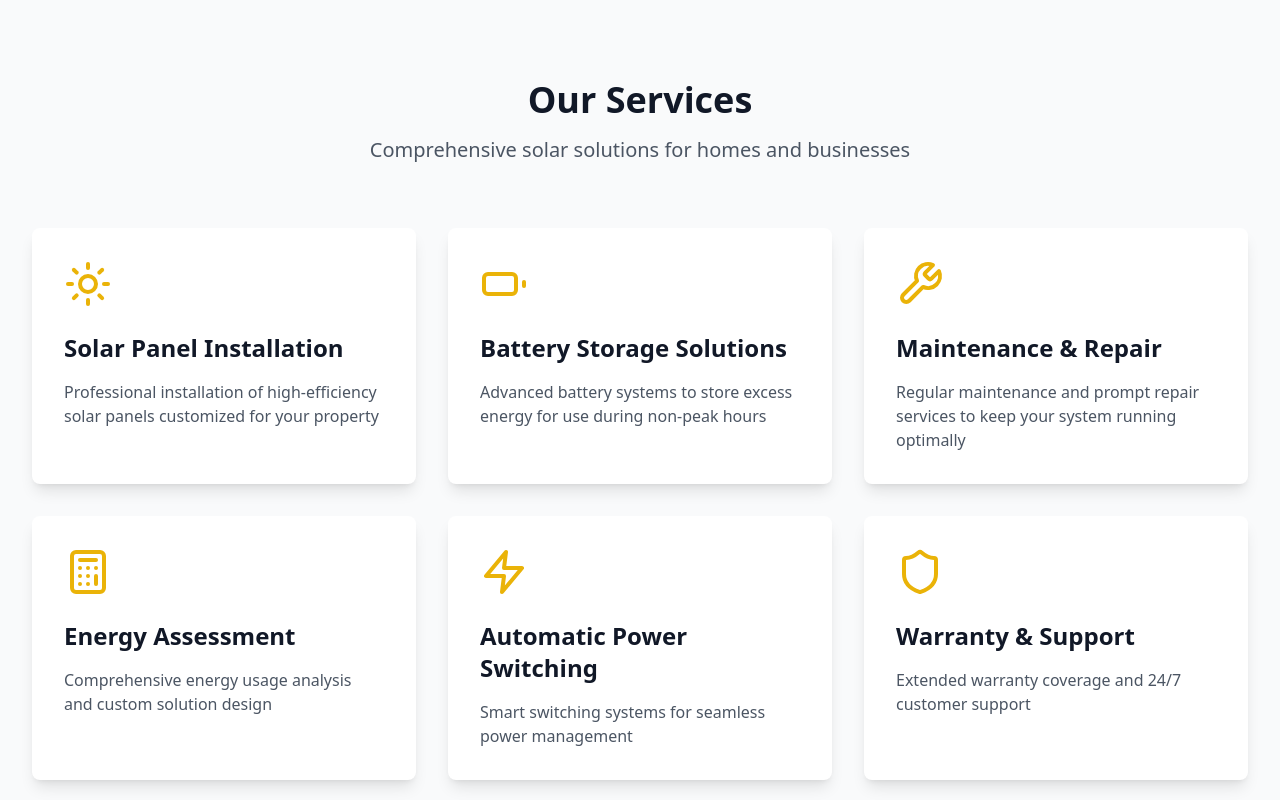
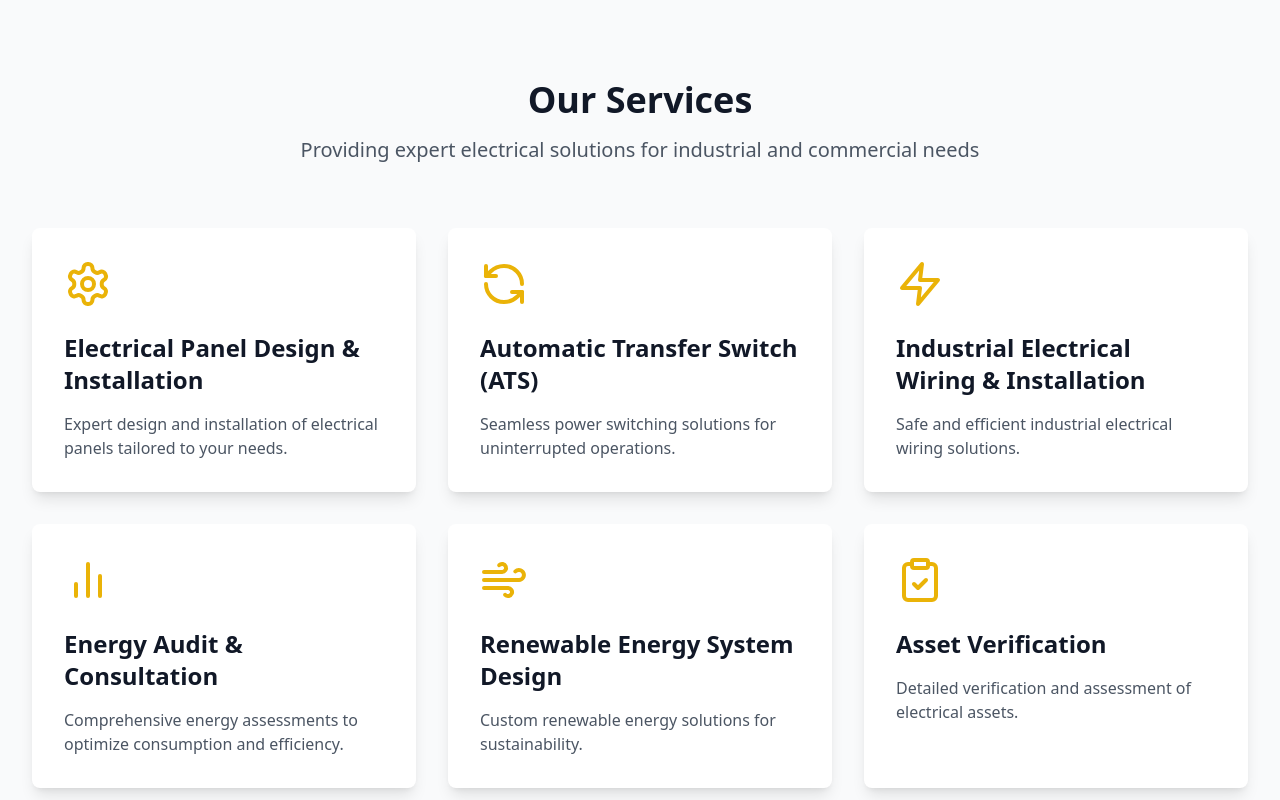
Before and after one commit to tobidelly/solar_energy, a React (Vite) app: page / in a window 1280 px wide. Shown: the part 800-1600 px from the top of the page. Built offline with nearby package versions, Linux system fonts and the light colour scheme.

Commit message:
Our Services changed to a new list

```diff
--- a/src/components/Services.tsx
+++ b/src/components/Services.tsx
@@ -1,37 +1,37 @@
 import React from 'react';
-import { Sun, Battery, Wrench, Calculator, Zap, Shield } from 'lucide-react';
+import { Settings, RefreshCcw, Zap, BarChart2, Wind, ClipboardCheck } from 'lucide-react';
 
 export default function Services() {
   const services = [
     {
-      icon: <Sun className="h-12 w-12 text-yellow-500" />,
-      title: "Solar Panel Installation",
-      description: "Professional installation of high-efficiency solar panels customized for your property"
+      icon: <Settings className="h-12 w-12 text-yellow-500" />,
+      title: "Electrical Panel Design & Installation",
+      description: "Expert design and installation of electrical panels tailored to your needs."
     },
     {
-      icon: <Battery className="h-12 w-12 text-yellow-500" />,
-      title: "Battery Storage Solutions",
-      description: "Advanced battery systems to store excess energy for use during non-peak hours"
-    },
-    {
-      icon: <Wrench className="h-12 w-12 text-yellow-500" />,
-      title: "Maintenance & Repair",
-      description: "Regular maintenance and prompt repair services to keep your system running optimally"
-    },
-    {
-      icon: <Calculator className="h-12 w-12 text-yellow-500" />,
-      title: "Energy Assessment",
-      description: "Comprehensive energy usage analysis and custom solution design"
+      icon: <RefreshCcw className="h-12 w-12 text-yellow-500" />,
+      title: "Automatic Transfer Switch (ATS)",
+      description: "Seamless power switching solutions for uninterrupted operations."
     },
     {
       icon: <Zap className="h-12 w-12 text-yellow-500" />,
-      title: "Automatic Power Switching",
-      description: "Smart switching systems for seamless power management"
+      title: "Industrial Electrical Wiring & Installation",
+      description: "Safe and efficient industrial electrical wiring solutions."
     },
     {
-      icon: <Shield className="h-12 w-12 text-yellow-500" />,
-      title: "Warranty & Support",
-      description: "Extended warranty coverage and 24/7 customer support"
+      icon: <BarChart2 className="h-12 w-12 text-yellow-500" />,
+      title: "Energy Audit & Consultation",
+      description: "Comprehensive energy assessments to optimize consumption and efficiency."
+    },
+    {
+      icon: <Wind className="h-12 w-12 text-yellow-500" />,
+      title: "Renewable Energy System Design",
+      description: "Custom renewable energy solutions for sustainability."
+    },
+    {
+      icon: <ClipboardCheck className="h-12 w-12 text-yellow-500" />,
+      title: "Asset Verification",
+      description: "Detailed verification and assessment of electrical assets."
     }
   ];
 
@@ -40,7 +40,7 @@ export default function Services() {
       <div className="max-w-7xl mx-auto px-4 sm:px-6 lg:px-8">
         <div className="text-center mb-16">
           <h2 className="text-4xl font-bold text-gray-900 mb-4">Our Services</h2>
-          <p className="text-xl text-gray-600">Comprehensive solar solutions for homes and businesses</p>
+          <p className="text-xl text-gray-600">Providing expert electrical solutions for industrial and commercial needs</p>
         </div>
 
         <div className="grid md:grid-cols-2 lg:grid-cols-3 gap-8">
```
